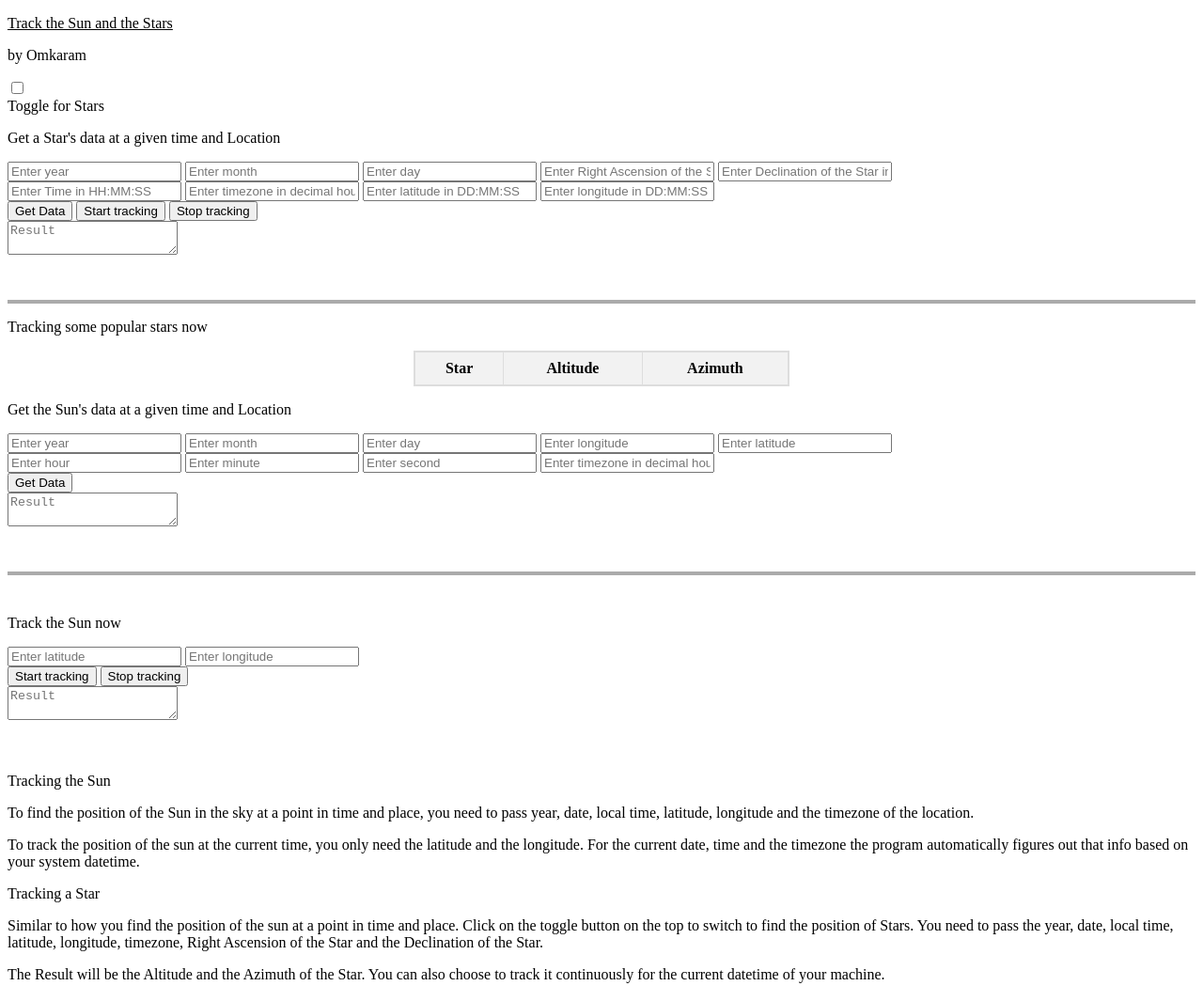
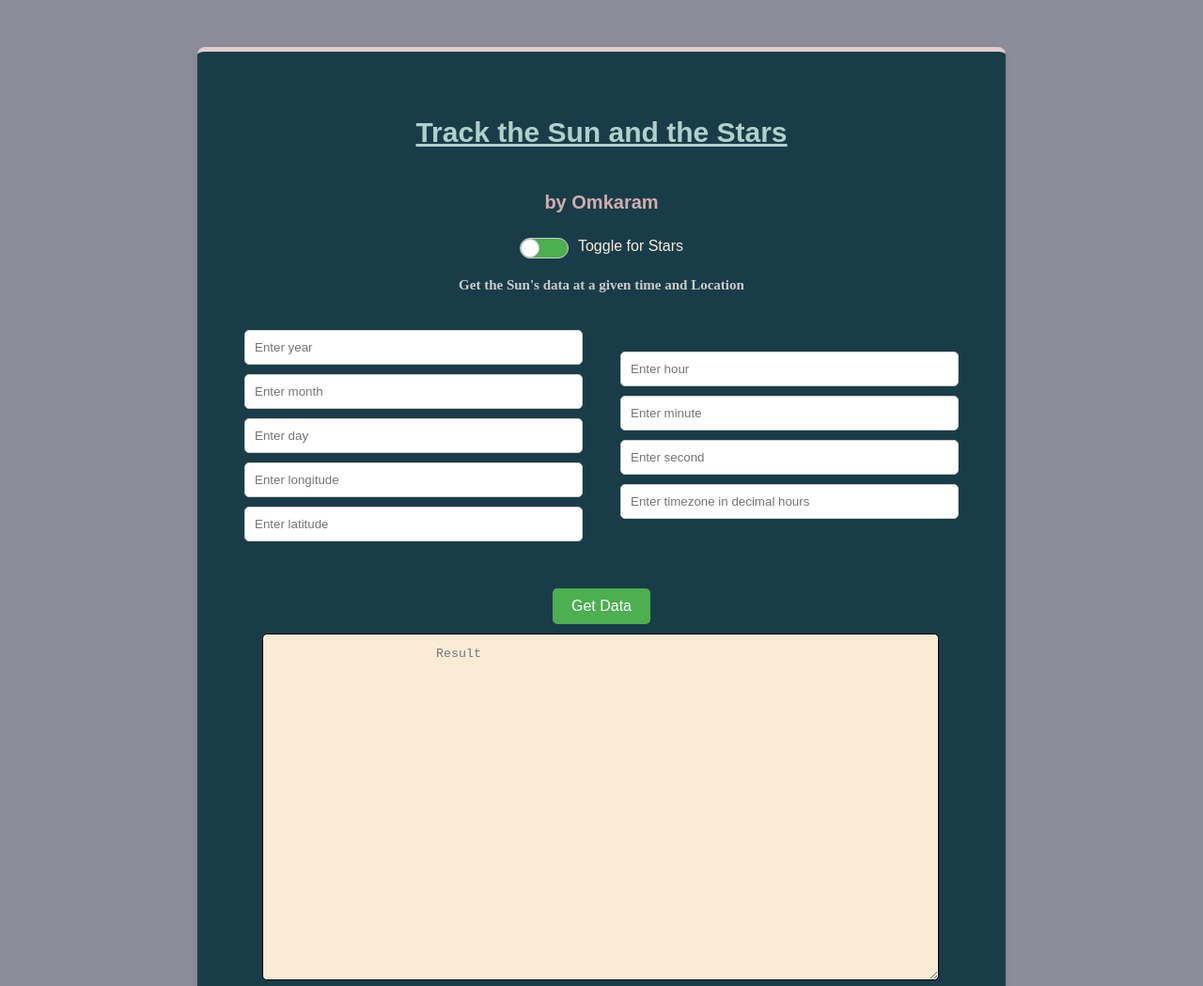
Before and after one commit to omkarium/wasm-utils, a plain HTML site: page astronav/index.html in a window 1280 px wide. Shown: the top 1049 px of the page at 94% size. Drawn offline with nearby package versions, Linux system fonts and the light colour scheme; the site is published under a folder, as on GitHub Pages, so addresses that start at the root find nothing.

Commit message:
fix paths

```diff
--- a/astronav/index.html
+++ b/astronav/index.html
@@ -20,7 +20,7 @@
   <meta property="og:description" content="Track the Sun and the Stars">
   <meta property="og:url" content="https://omkarium.github.io/">
   <meta property="og:site_name" content="Omkarium">
-  <link rel="stylesheet" href="/astronav/styles/main.css">
+  <link rel="stylesheet" href="./styles/main.css">
   <title>Celestial body tracker</title>
   <style>
     table {
@@ -191,7 +191,7 @@
   </div>
 
 
-  <script type="module" src="/astronav/wasm_main.js"></script>
+  <script type="module" src="./wasm_main.js"></script>
   <script>
     $(document).ready(() => {
       $('.toggle-outer').click(function () {
--- a/astronav/wasm_main.js
+++ b/astronav/wasm_main.js
@@ -1,4 +1,4 @@
-import init, { get_local_sun_info, get_local_star_infos, get_time_related } from "/pkg/wasm_utils.js";
+import init, { get_local_sun_info, get_local_star_infos, get_time_related } from "../pkg/wasm_utils.js";
 init();
 
 
```
Also changed, not shown: index.html (+1 -1 lines).
